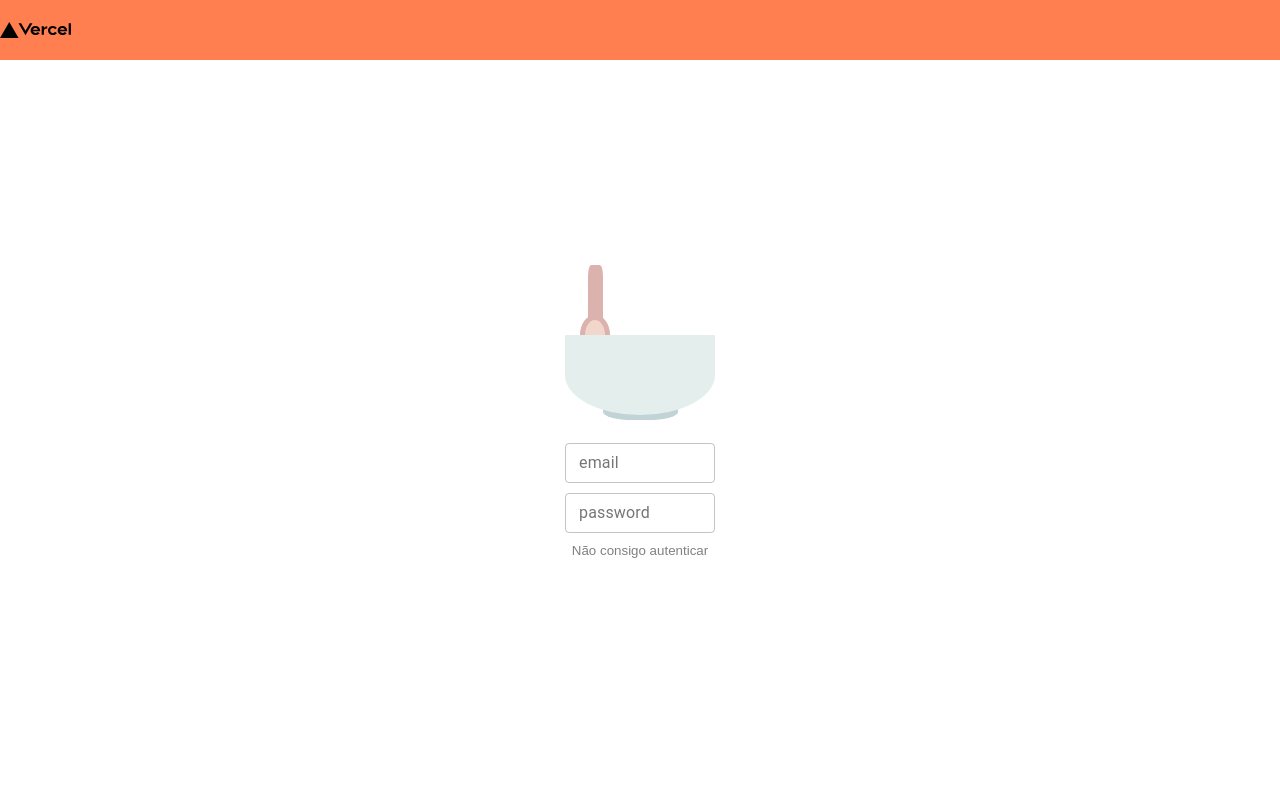
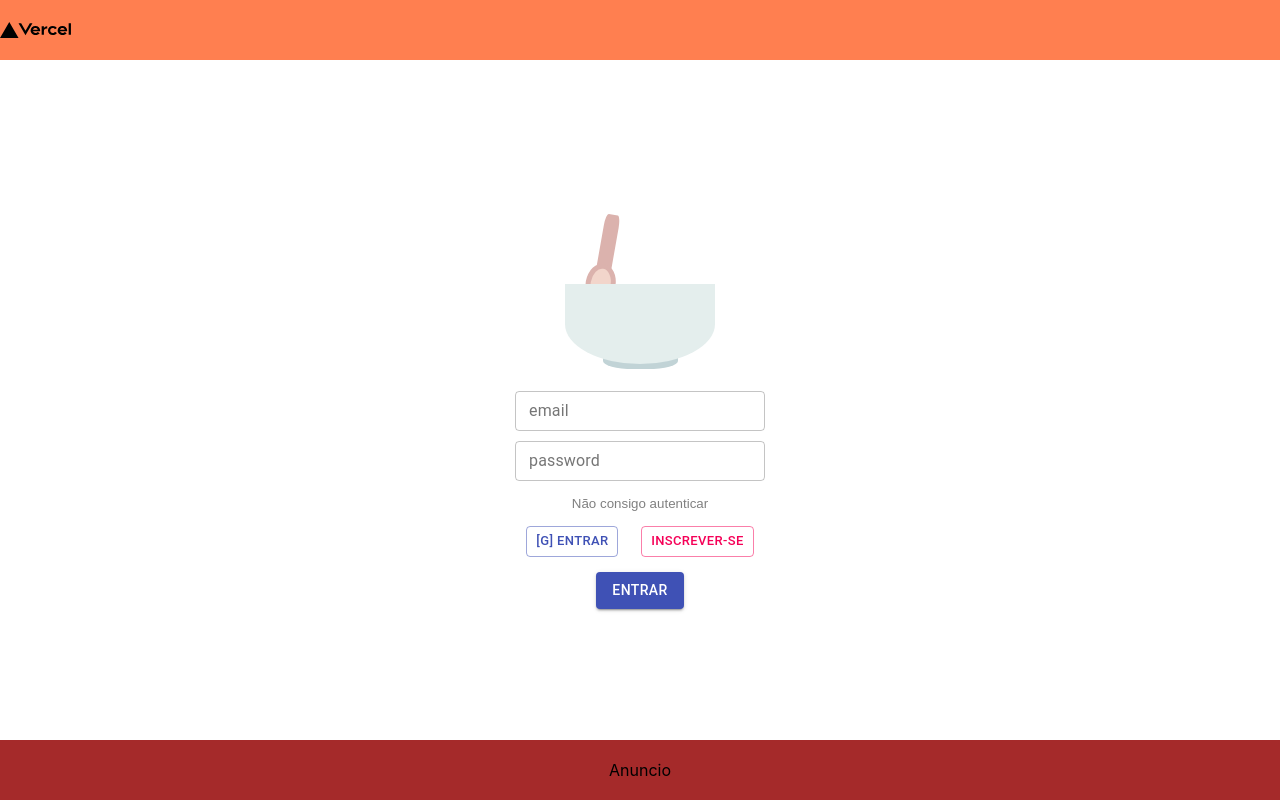
Before and after one commit to mugarate12/minhaReceitaFront, a Next.js app: page /authentication/login in a window 1280 px wide. Built offline with nearby package versions, Linux system fonts and the light colour scheme.

Commit message:
login page styles and buttons and small changes in figure component

```diff
--- a/components/figure.tsx
+++ b/components/figure.tsx
@@ -25,9 +25,9 @@ export default function Figure({ listOfStates }: Props) {
     let move = initialPosition + (moveSpoonPixels * inputsLenght)
     let spoonPosition = marginBottomSpoonInitialPosition
 
-    const initialMove = initialPosition + (moveSpoonPixels * inputsLenght) <= finalPosition
-    const moveToLeft = initialPosition + (moveSpoonPixels * inputsLenght) > finalPosition && Number(String(initialPosition + (moveSpoonPixels * inputsLenght))[0]) % 2 === 1
-    const moveToRight = initialPosition + (moveSpoonPixels * inputsLenght) > finalPosition && Number(String(initialPosition + (moveSpoonPixels * inputsLenght))[0]) % 2 === 0
+    const initialMove = move <= finalPosition
+    const moveToLeft = move > finalPosition && Number(String(move)[0]) % 2 === 1
+    const moveToRight = move > finalPosition && Number(String(move)[0]) % 2 === 0
 
     if (initialMove) {
       move = initialPosition + (moveSpoonPixels * inputsLenght)
@@ -49,7 +49,6 @@ export default function Figure({ listOfStates }: Props) {
       move = move - Number(count)
     }
 
-    // alterar a posição da colher a cada 2 digitos (e consequentemente dois movimentos) pro movimento ficar mais uniforme
     if (move > 20 && move <= 40) {
       spoonPosition -= 2
     } else if (move > 40 && move <= 60) {
@@ -61,7 +60,7 @@ export default function Figure({ listOfStates }: Props) {
     }
 
     return {
-      marginLeft: move,
+      marginLeft: move + 10,
       marginBottom: spoonPosition
     }
   }
--- a/pages/authentication/login.tsx
+++ b/pages/authentication/login.tsx
@@ -1,6 +1,7 @@
 import { useState } from 'react'
 import Head from 'next/head'
 import TextField from '@material-ui/core/TextField'
+import Button from '@material-ui/core/Button'
 
 import styles from './../../styles/Login.module.css'
 import Figure from './../../components/figure'
@@ -23,7 +24,7 @@ export default function Login() {
         {/* email input */}
         <TextField
           label="email"
-          id="outlined-size-small"
+          // id="outlined-size-small"
           variant="outlined"
           size="small"
           className={styles.inputLogin}
@@ -37,7 +38,7 @@ export default function Login() {
         {/* password input */}
         <TextField
           label="password"
-          id="outlined-size-small"
+          // id="outlined-size-small"
           variant="outlined"
           size="small"
           type="password"
@@ -52,7 +53,23 @@ export default function Login() {
         <p className={styles.authenticationBtnText}>Não consigo autenticar</p>
       </button>
 
+      <div className={styles.optionsLoginBtnContainer}>
+        <Button variant="outlined" color="primary" size="small">
+          [G] entrar
+        </Button>
 
+        <Button variant="outlined" color="secondary" size="small">
+          inscrever-se
+        </Button>
+      </div>
+
+      <Button variant="contained" color="primary" size="medium" style={{marginTop: '15px'}}>
+        Entrar
+      </Button>
+
+      <footer className={styles.loginFooter}>
+        Anuncio
+      </footer>
     </div>
   )
 }
--- a/styles/Figure.module.css
+++ b/styles/Figure.module.css
@@ -25,6 +25,8 @@
   display: flex;
   flex-direction: column;
   align-items: center;
+
+  transform: rotate(10deg);
 }
 
 .spoonCable {
--- a/styles/Login.module.css
+++ b/styles/Login.module.css
@@ -13,13 +13,14 @@
 }
 
 .inputLogin {
-  width: 150px;
+  width: 250px;
 }
 
 .authenticationBtn {
   border: 0;
   padding: 0;
-  margin: 0;
+  margin-top: 5px;
+  margin-bottom: 5px;
 
   background-color: transparent;
   outline: none;
@@ -42,3 +43,30 @@
 
   color: gray;
 }
+
+.optionsLoginBtnContainer {
+  width: 250px;
+
+  margin-top: 10px;
+
+  display: flex;
+  flex-direction: row;
+  justify-content: space-around;
+  align-items: center;
+}
+
+.loginFooter {
+  position: absolute;
+  bottom: 0;
+  left: 0;
+
+  height: 60px;
+  width: 100%;
+
+  display: flex;
+  flex-direction: row;
+  align-items: center;
+  justify-content: center;
+
+  background-color: brown;
+}
```
